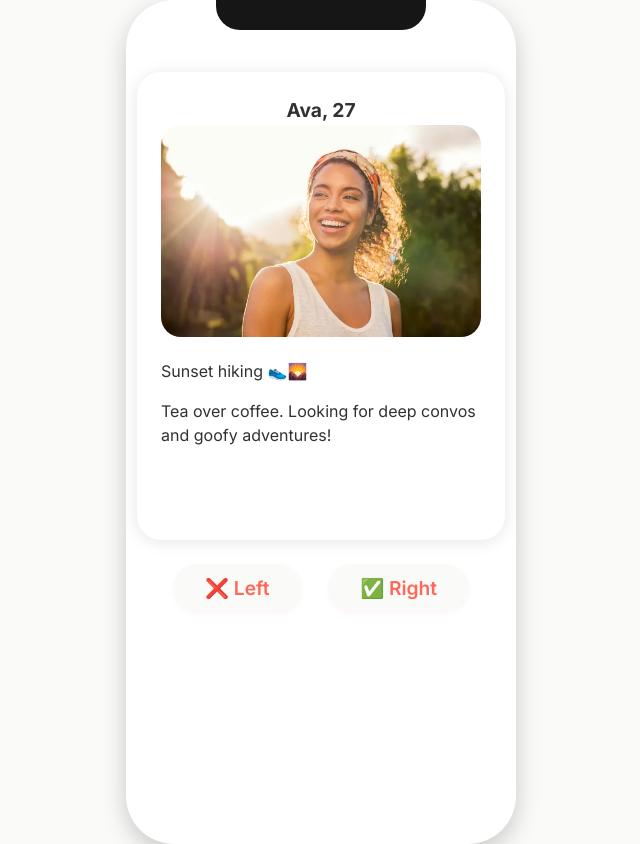
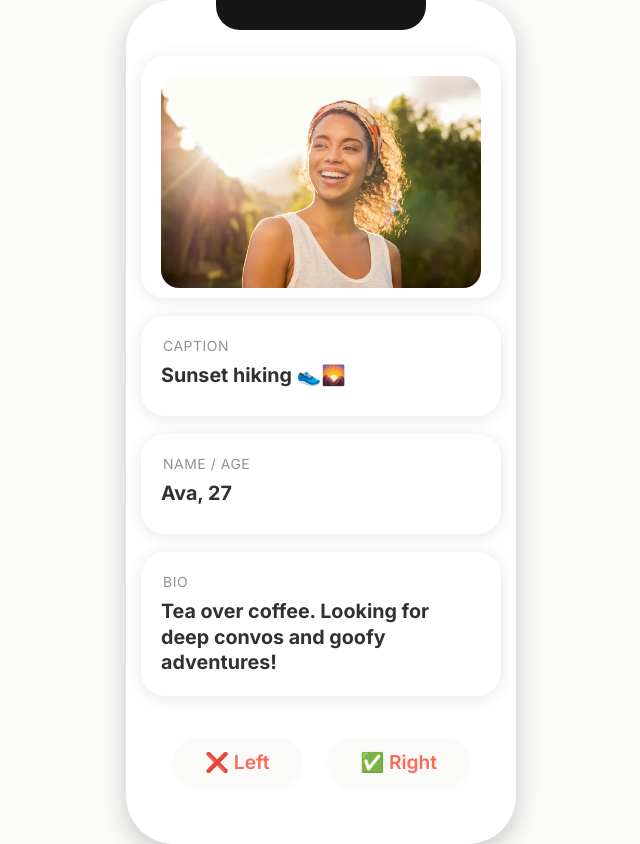
Before and after one commit to ml-guppy-lab/BumDerHinge, a React (Vite) app in the folder frontend/dating-frontend/: page / in a window 1280 px wide. Shown: the whole page, without its empty margins (319-959 px from the left). Built offline with nearby package versions, Linux system fonts and the light colour scheme.

Commit message:
UI changes

```diff
--- a/frontend/dating-frontend/src/App.css
+++ b/frontend/dating-frontend/src/App.css
@@ -1,4 +1,3 @@
-/* my project */
 @import url('https://fonts.googleapis.com/css2?family=Inter:wght@400;600;700&display=swap');
 :root {
   --hinge-bg: #FAFAF8;
@@ -20,13 +19,13 @@ body, .app-background {
     display: flex;
     align-items: center;
     justify-content: center;
-    background: #FAFAF8;
+    background: var(--hinge-bg);
 }
 
 .iphone-frame {
     width: 390px;
     height: 844px;
-    background: #fff;
+    background: var(--hinge-white);
     border-radius: 48px;
     box-shadow: 0 8px 24px rgba(0,0,0,0.20);
     position: relative;
@@ -56,42 +55,97 @@ body, .app-background {
     display: flex;
     flex-direction: column;
     align-items: center;
-    /* Profile cards go here! */
+    overflow-y: auto;
 }
 
-.profile-card {
-  width: 320px;
-  min-height: 420px;
-  background: var(--hinge-white);
-  color: var(--hinge-accent);
-  border-radius: 24px;
-  box-shadow: 0 2px 16px rgba(0,0,0,0.10);
-  margin: 32px auto 0 auto;
-  padding: 24px;
+/* Card stack for each profile */
+.profile-card-stack {
+  width: 100%;
   display: flex;
   flex-direction: column;
   align-items: center;
+  padding-top: 16px;
 }
 
+/* Single "card" for each element */
+.element-card {
+  width: 320px;
+  min-height: 60px;
+  background: var(--hinge-white);
+  border-radius: 24px;
+  box-shadow: 0 2px 16px rgba(0,0,0,0.10);
+  margin-bottom: 18px;
+  padding: 20px;
+  display: flex;
+  flex-direction: column;
+  align-items: flex-start; /* left-align topics for Hinge-style */
+}
+
+/* For "caption", "name", "bio" label */
+.element-topic {
+  font-size: 0.87rem;
+  color: #938F99;
+  letter-spacing: 0.04em;
+  font-weight: 500;
+  margin-bottom: 6px;
+  margin-left: 2px;
+  text-transform: uppercase;
+}
+
+/* For the big main content */
+.element-subtopic {
+  font-size: 1.23rem;
+  font-weight: 700;
+  color: var(--hinge-accent);
+  line-height: 1.3;
+}
+
+/* Stretch bigger for very long bios, etc. */
+@media (max-width: 400px) {
+  .element-card {
+    width: 98%;
+    padding: 12px;
+  }
+  .element-subtopic {
+    font-size: 1.02rem;
+  }
+}
+
+/* Differentiate cards visually if you want */
+.photo-card { padding-bottom: 10px; }
+.caption-card { font-style: italic; }
+.name-card { background: #FFFAF8; font-weight: 700; }
+.bio-card {}
+
+/* Photo Style */
 .profile-photo {
   width: 100%;
   max-height: 320px;
   object-fit: cover;
-  border-radius: 20px;
-  margin-bottom: 8px;
+  border-radius: 18px;
 }
 
-.photo-caption,
+.photo-caption {
+  font-size: 1rem;
+  color: var(--hinge-accent);
+  margin: 8px 0;
+  text-align: center;
+}
+
+/* Name style */
+.profile-name {
+  color: var(--hinge-accent);
+  font-size: 1.15rem;
+  font-weight: 700;
+  text-align: center;
+  letter-spacing: 0.01em;
+}
+
 .profile-bio {
   font-size: 1rem;
-  color: #313131;
+  color: var(--hinge-accent);
   margin: 8px 0;
-}
-
-.profile-name {
-  color: var(--hinge-accent);
-  font-weight: 700;
-  font-size: 1.2rem;
+  text-align: center;
 }
 
 .swipe-buttons {
@@ -118,7 +172,3 @@ body, .app-background {
 .swipe-left:hover, .swipe-right:hover {
   filter: brightness(0.95);
 }
-
-.photo-caption, .profile-bio {
-  color: var(--hinge-accent);
-}
--- a/frontend/dating-frontend/src/components/ProfileCard.jsx
+++ b/frontend/dating-frontend/src/components/ProfileCard.jsx
@@ -1,18 +1,41 @@
 export default function ProfileCard({ profile }) {
   if (!profile) return null;
 
+  // Find elements by type (extendable for more types later)
+  const photoElement = profile.elements.find(e => e.type === "photo");
+  const caption = photoElement ? photoElement.caption : "";
+  const bioElement = profile.elements.find(e => e.type === "bio");
+  const bioText = bioElement ? bioElement.text : "";
+
   return (
-    <div className="profile-card">
-      <div className="profile-name">{profile.name}</div>
-      {profile.elements.map((element, idx) =>
-        element.type === "photo" ? (
-          <div key={idx} style={{width: "100%"}}>
-            <img src={element.url} alt={element.caption} className="profile-photo" />
-            <div className="photo-caption">{element.caption}</div>
-          </div>
-        ) : (
-          <div key={idx} className="profile-bio">{element.text}</div>
-        )
+    <div className="profile-card-stack">
+      {/* Card 1: Photo */}
+      {photoElement && (
+        <div className="element-card photo-card">
+          <img src={photoElement.url} alt={caption || "Profile"} className="profile-photo" />
+        </div>
+      )}
+
+      {/* Card 2: Photo caption, as a topic & subtopic */}
+      {caption && (
+        <div className="element-card info-card">
+          <div className="element-topic">Caption</div>
+          <div className="element-subtopic">{caption}</div>
+        </div>
+      )}
+
+      {/* Card 3: Name and age as topic/subtopic */}
+      <div className="element-card info-card">
+        <div className="element-topic">Name / Age</div>
+        <div className="element-subtopic">{profile.name}</div>
+      </div>
+
+      {/* Card 4: Bio as topic/subtopic */}
+      {bioText && (
+        <div className="element-card info-card">
+          <div className="element-topic">Bio</div>
+          <div className="element-subtopic">{bioText}</div>
+        </div>
       )}
     </div>
   );
```
Also changed, not shown: 1 other file (tests, documents, lock files or other folders).
